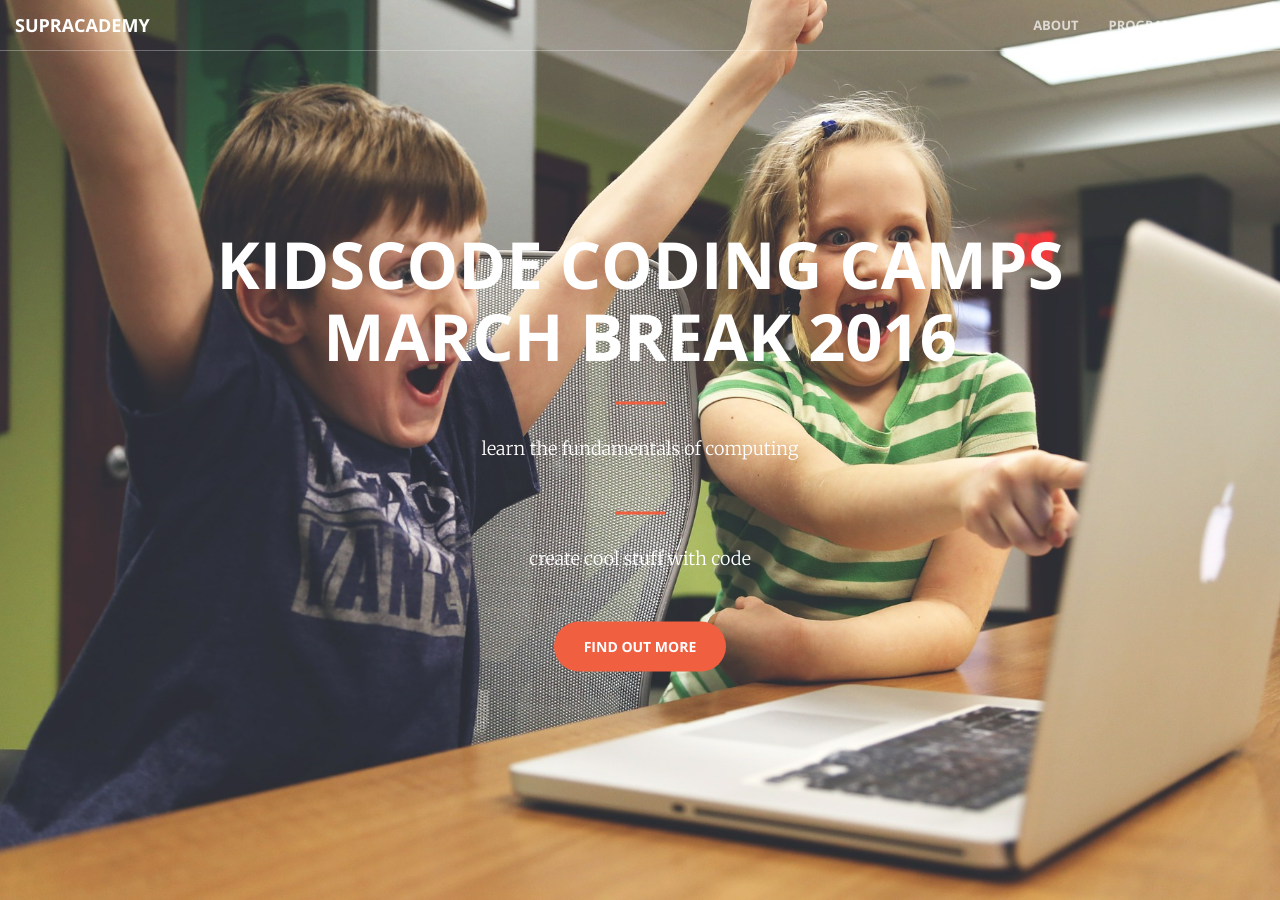
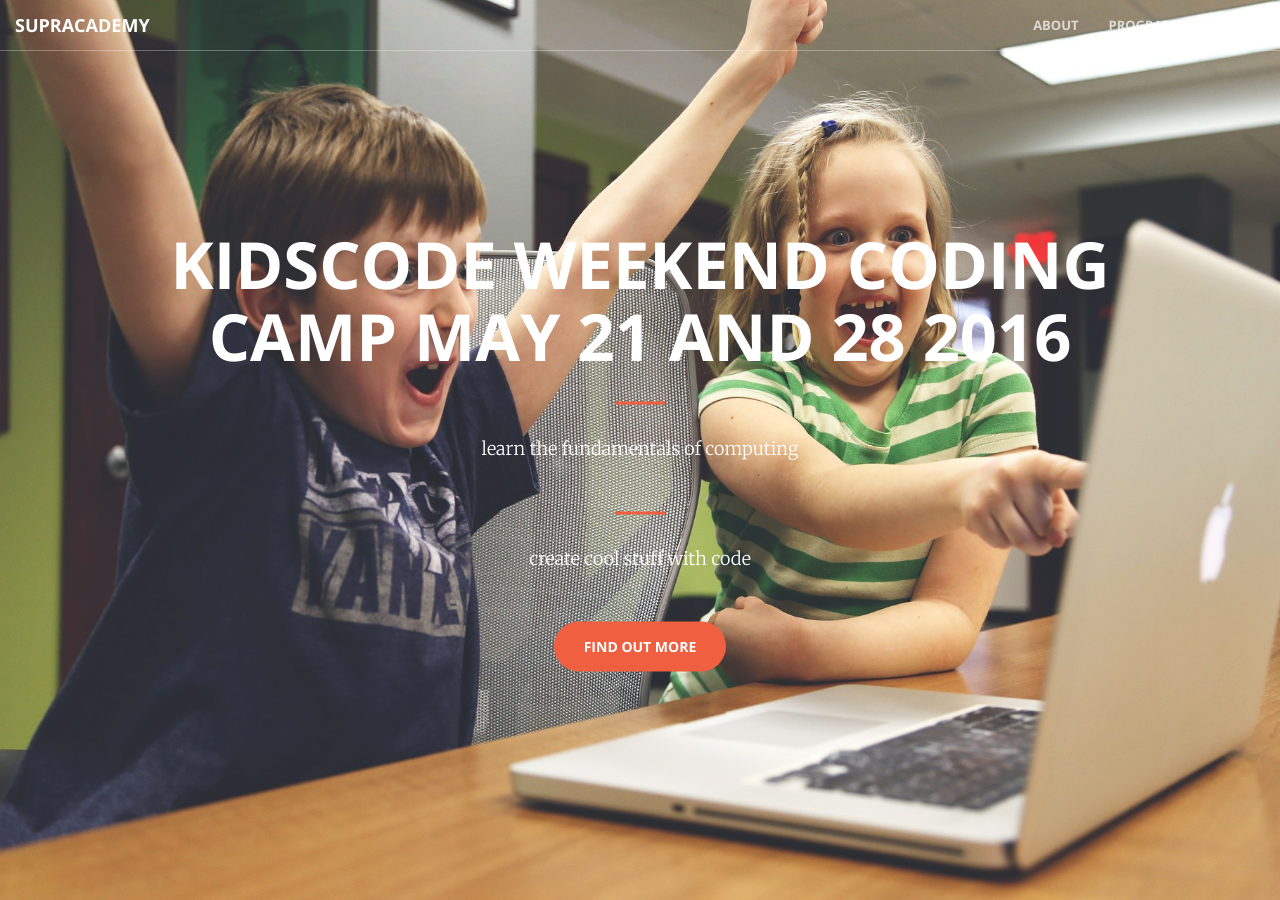
Before and after one commit to ojagostini/supracademy.com, a Jekyll site: the page kidscode/index.html, which Jekyll copies as it is, in a window 1280 px wide and 900 px high. Built offline with Jekyll 4.4.1, drawn with Linux system fonts in a browser that asks for light colours.

Commit message:
modified faq

```diff
--- a/kidscode/index.html
+++ b/kidscode/index.html
@@ -72,7 +72,7 @@
     <header>
         <div class="header-content">
             <div class="header-content-inner">
-                <h1>KidsCode Coding Camps March Break 2016</h1>
+                <h1>KidsCode Weekend Coding Camp May 21 and 28 2016</h1>
                 <hr>
                 <p>learn the fundamentals of computing</p>
                 <hr>
```
